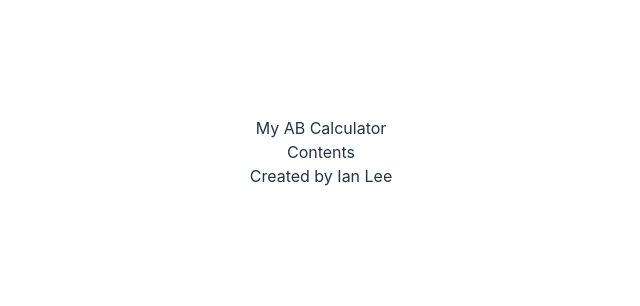
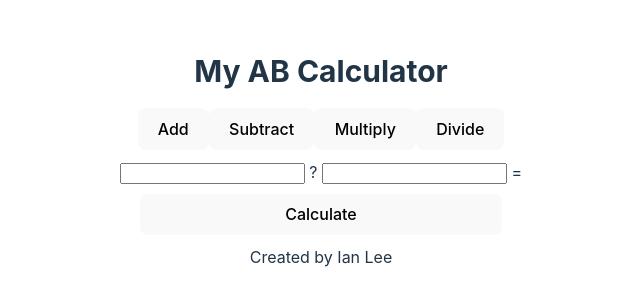
Before and after one commit to goblintown-logncoding/ab-calculator-ilee, a React (Vite) app: page / in a window 1280 px wide. Shown: the part 248-554 px from the top of the page, without its empty margins (319-959 px from the left). Built offline with nearby package versions, Linux system fonts and the light colour scheme.

Commit message:
style: changed margins + sizes for header + contents

```diff
--- /dev/null
+++ b/src/components/contents.css
@@ -0,0 +1,17 @@
+.content-container {
+    margin-top: 10px;
+    margin-bottom: 10px;
+}
+
+.input-container {
+    margin-top: 10px;
+    margin-bottom: 10px;
+}
+
+.calculator-container {
+    width: 90%;
+}
+
+.header-title {
+    font-size: 30px;
+}
--- a/src/components/contents.jsx
+++ b/src/components/contents.jsx
@@ -1,7 +1,20 @@
+import "./contents.css"
+
 const Contents = () => {
     return (
-        <div>
-            Contents
+        <div className = "content-container">
+            <div>
+                <button>Add</button>
+                <button>Subtract</button>
+                <button>Multiply</button>
+                <button>Divide</button>
+            </div>
+            <div className = "input-container">
+                <input /> ? <input /> =
+            </div>
+            <div>
+                <button className = "calculator-container">Calculate</button>
+            </div>
         </div>
     )
 }
--- a/src/components/header.jsx
+++ b/src/components/header.jsx
@@ -1,7 +1,9 @@
 const Header = () => {
     return (
         <div>
-            My AB Calculator
+            <h1 className = "header-title">
+                My AB Calculator
+            </h1>
         </div>
     )
 }
```
